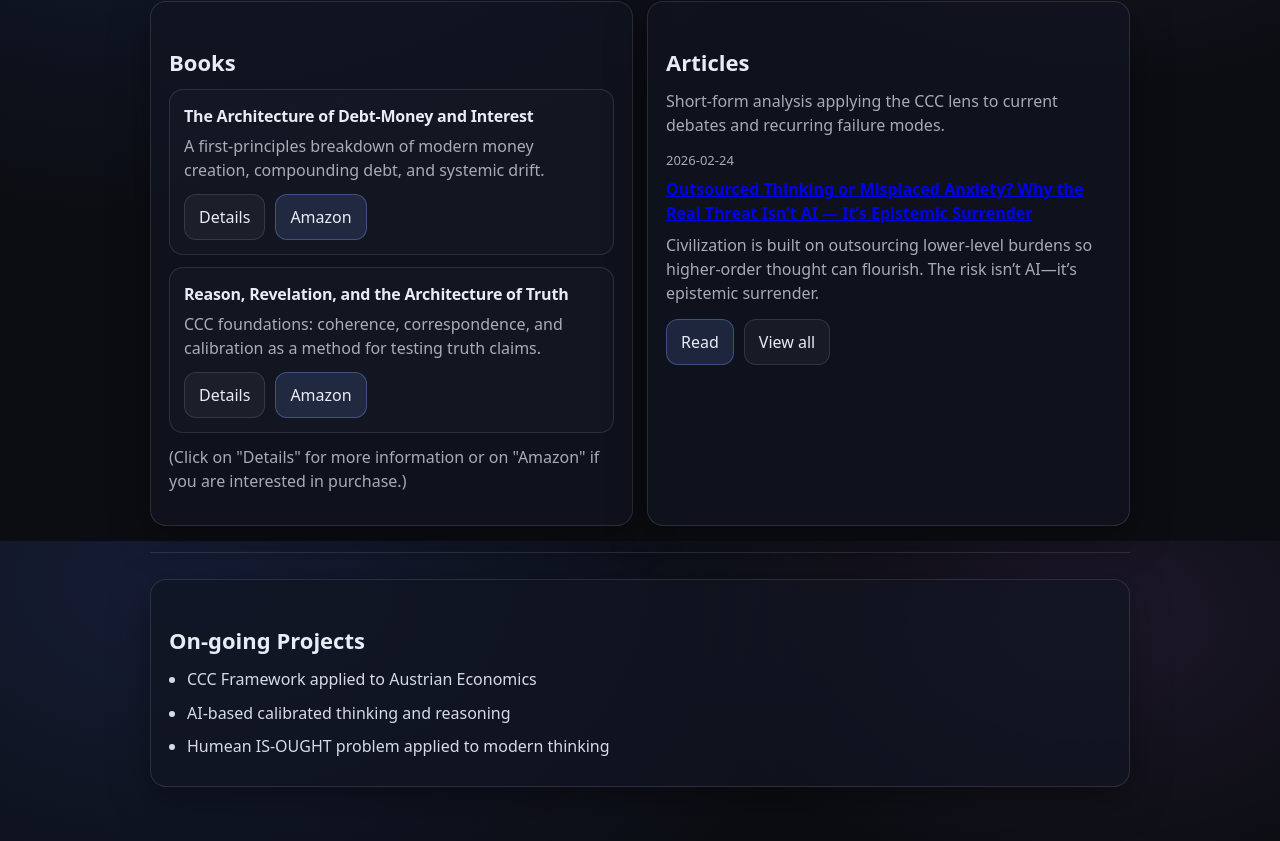
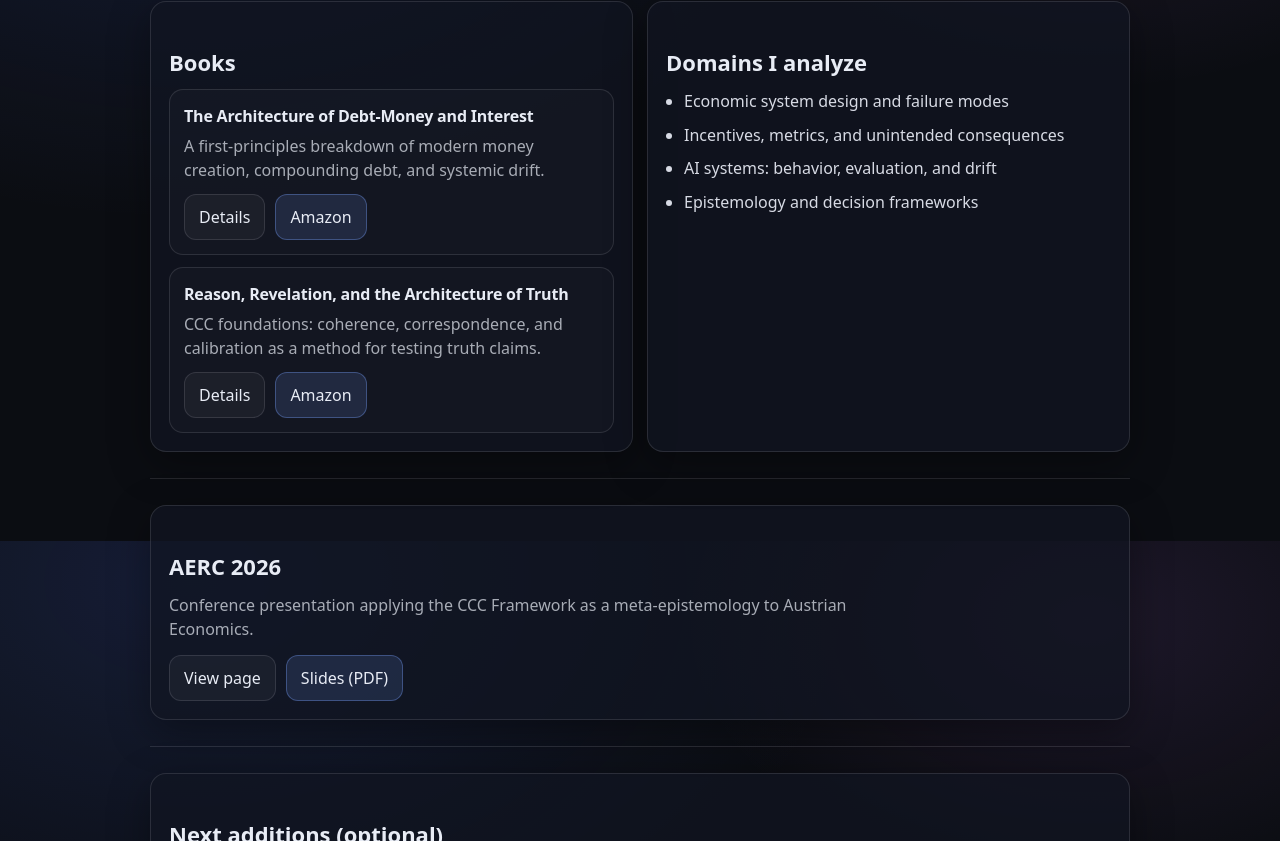
Before and after one commit to azfarsamin/cccframework, a Next.js app: page /work in a window 1280 px wide. Shown: the part 259-1100 px from the top of the page. Built offline with nearby package versions, Linux system fonts and the light colour scheme.

Commit message:
Update page.tsx

```diff
--- a/app/work/page.tsx
+++ b/app/work/page.tsx
@@ -46,61 +46,58 @@ export default function WorkPage() {
                   <Link className="button" href="/work/reason-revelation-architecture-truth">
                     Details
                   </Link>
-                  <a className="button primary" href="https://www.amazon.ca/dp/B0GHV3LGRH" target="_blank" rel="noreferrer">
+                  <a className="button primary" href="#" target="_blank" rel="noreferrer">
                     Amazon
                   </a>
                 </div>
               </div>
             </div>
           </div>
-
-          <p className="muted" style={{ marginTop: 12 }}>
-            (Click on "Details" for more information or on "Amazon" if you are interested in purchase.)
-          </p>
         </div>
 
         <div className="card">
-          <h2>Articles</h2>
-          <p className="muted">
-            Short-form analysis applying the CCC lens to current debates and recurring failure modes.
-          </p>
-
-          <div style={{ marginTop: 12 }}>
-            <div className="muted" style={{ fontSize: 13 }}>
-              2026-02-24
-            </div>
-
-            <div style={{ marginTop: 6, fontWeight: 600 }}>
-              <Link href="/articles/outsourced-thinking-or-misplaced-anxiety">
-                Outsourced Thinking or Misplaced Anxiety? Why the Real Threat Isn’t AI — It’s Epistemic Surrender
-              </Link>
-            </div>
-
-            <p className="muted" style={{ marginTop: 8 }}>
-              Civilization is built on outsourcing lower-level burdens so higher-order thought can flourish. The risk
-              isn’t AI—it’s epistemic surrender.
-            </p>
-
-            <div className="bookActions" style={{ marginTop: 12 }}>
-              <Link className="button primary" href="/articles/outsourced-thinking-or-misplaced-anxiety">
-                Read
-              </Link>
-              <Link className="button" href="/articles">
-                View all
-              </Link>
-            </div>
-          </div>
+          <h2>Domains I analyze</h2>
+          <ul className="list">
+            <li>Economic system design and failure modes</li>
+            <li>Incentives, metrics, and unintended consequences</li>
+            <li>AI systems: behavior, evaluation, and drift</li>
+            <li>Epistemology and decision frameworks</li>
+          </ul>
         </div>
       </div>
 
       <div className="hr" />
 
       <div className="card">
-        <h2>On-going Projects</h2>
+        <h2>AERC 2026</h2>
+        <p className="muted">
+          Conference presentation applying the CCC Framework as a meta-epistemology to Austrian Economics.
+        </p>
+
+        <div className="bookActions">
+          <Link className="button" href="/work/aerc-2026">
+            View page
+          </Link>
+
+          <a
+            className="button primary"
+            href="/pdfs/aerc-2026-slides.pdf"
+            target="_blank"
+            rel="noreferrer"
+          >
+            Slides (PDF)
+          </a>
+        </div>
+      </div>
+
+      <div className="hr" />
+
+      <div className="card">
+        <h2>Next additions (optional)</h2>
         <ul className="list">
-          <li>CCC Framework applied to Austrian Economics</li>
-          <li>AI-based calibrated thinking and reasoning</li>
-          <li>Humean IS-OUGHT problem applied to modern thinking</li>
+<li>CCC Framework applied to Austrian Economics</li>
+<li>AI-based calibrated thinking and reasoning</li>
+<li>Humean IS-OUGHT problem applied to modern thinking</li>
         </ul>
       </div>
     </>
```
